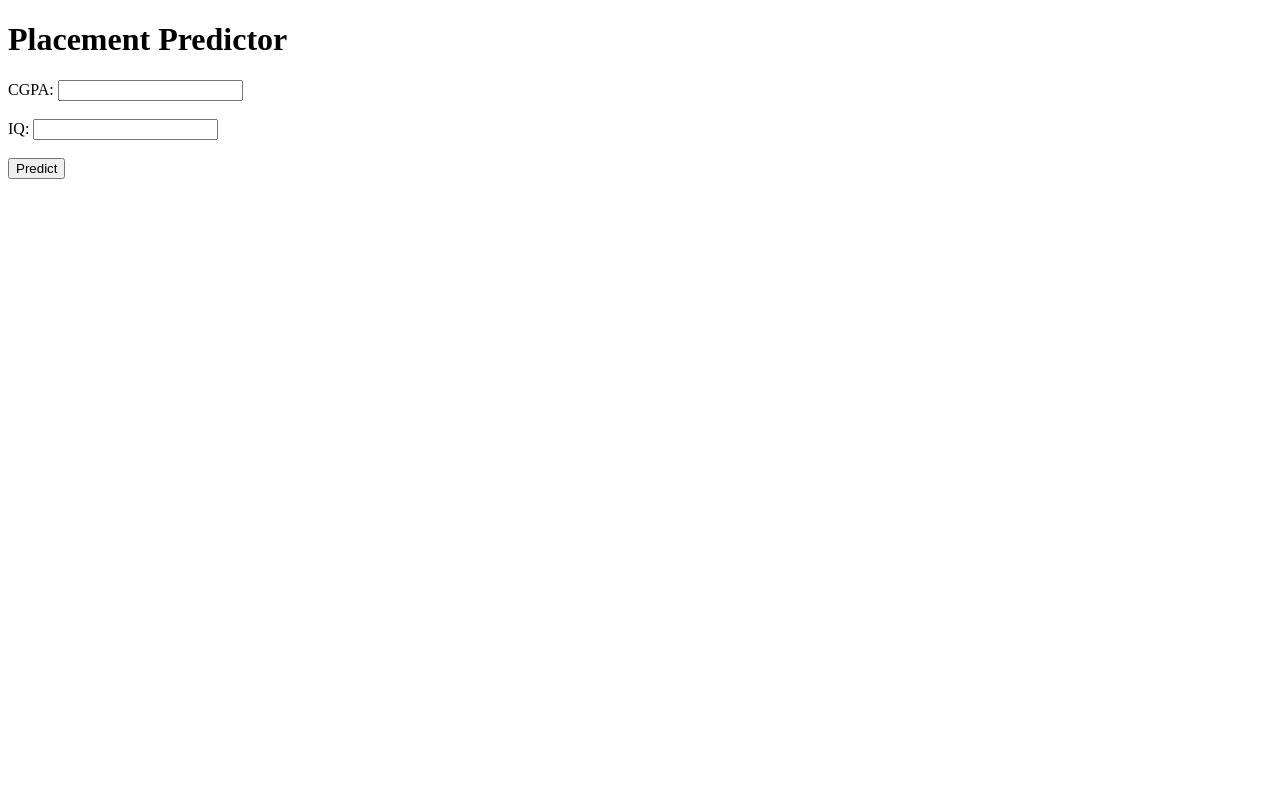
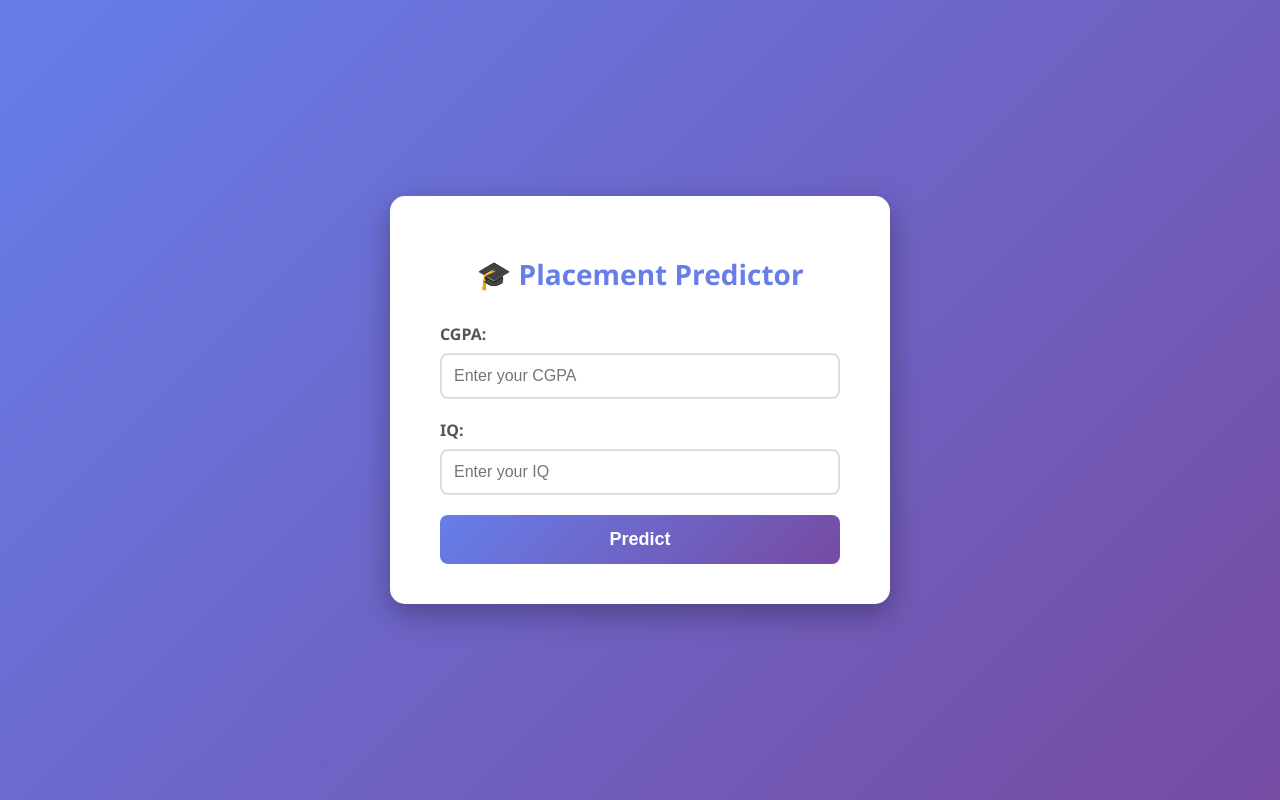
Before and after one commit to naimNB/100-days-of-machine-learning, a Flask app: page / in a window 1280 px wide. Run offline with Flask 3, Linux system fonts and the light colour scheme; parts of the project's set-up code (start-up, migrations or seed data) failed here and were passed over.

Commit message:
Enhance prediction result messaging and improve HTML structure for better user experience

```diff
--- a/placement problem/app.py
+++ b/placement problem/app.py
@@ -18,7 +18,7 @@ def predict():
     features = np.array([[cgpa, iq]])
     prediction = model.predict(features)[0]
 
-    result = "Placed" if prediction == 1 else "Not Placed"
+    result = "Congratulations, you are Placed" if prediction == 1 else "Sorry. you try again,Best of luck of your next time!"
 
     return render_template("index.html", prediction_text=result)
 
--- a/placement problem/templates/index.html
+++ b/placement problem/templates/index.html
@@ -1,21 +1,99 @@
 <!DOCTYPE html>
-<html>
+<html lang="en">
 <head>
+    <meta charset="UTF-8">
     <title>Placement Predictor</title>
+    <style>
+        body {
+            font-family: 'Segoe UI', Tahoma, Geneva, Verdana, sans-serif;
+            background: linear-gradient(135deg, #667eea 0%, #764ba2 100%);
+            color: #333;
+            display: flex;
+            justify-content: center;
+            align-items: center;
+            min-height: 100vh;
+            margin: 0;
+        }
+
+        .container {
+            background: white;
+            padding: 40px 50px;
+            border-radius: 15px;
+            box-shadow: 0 10px 30px rgba(0, 0, 0, 0.3);
+            max-width: 400px;
+            width: 100%;
+        }
+
+        h1 {
+            text-align: center;
+            color: #667eea;
+            margin-bottom: 30px;
+            font-size: 28px;
+        }
+
+        label {
+            display: block;
+            margin-bottom: 8px;
+            font-weight: 600;
+            color: #555;
+        }
+
+        input[type="number"] {
+            width: 100%;
+            padding: 12px;
+            margin-bottom: 20px;
+            border: 2px solid #ddd;
+            border-radius: 8px;
+            font-size: 16px;
+            box-sizing: border-box;
+            transition: border-color 0.3s;
+        }
+
+        input[type="number"]:focus {
+            outline: none;
+            border-color: #667eea;
+        }
+
+        button {
+            width: 100%;
+            padding: 14px;
+            background: linear-gradient(135deg, #667eea 0%, #764ba2 100%);
+            color: white;
+            border: none;
+            border-radius: 8px;
+            font-size: 18px;
+            font-weight: 600;
+            cursor: pointer;
+            transition: transform 0.2s, box-shadow 0.2s;
+        }
+
+        button:hover {
+            transform: translateY(-2px);
+            box-shadow: 0 5px 15px rgba(102, 126, 234, 0.4);
+        }
+
+        button:active {
+            transform: translateY(0);
+        }
+
+        h2 {
+            text-align: center;
+            color: #28a745;
+            margin-top: 25px;
+            font-size: 22px;
+        }
+    </style>
 </head>
 <body>
-    <h1>Placement Predictor</h1>
+    <div class="container">
+        <h1>🎓 Placement Predictor</h1>
 
         <form action="/predict" method="POST">
-        <label>CGPA:</label>
-        <input type="number" step="0.01" name="cgpa" required>
+            <label for="cgpa">CGPA:</label>
+            <input type="number" id="cgpa" step="0.01" name="cgpa" placeholder="Enter your CGPA" required>
 
-        <br><br>
-
-        <label>IQ:</label>
-        <input type="number" step="0.01" name="iq" required>
-
-        <br><br>
+            <label for="iq">IQ:</label>
+            <input type="number" id="iq" step="0.01" name="iq" placeholder="Enter your IQ" required>
 
             <button type="submit">Predict</button>
         </form>
@@ -23,5 +101,6 @@
         {% if prediction_text %}
             <h2>Result: {{ prediction_text }}</h2>
         {% endif %}
+    </div>
 </body>
 </html>
```
Lines whose indentation alone changed are shown as unchanged.
